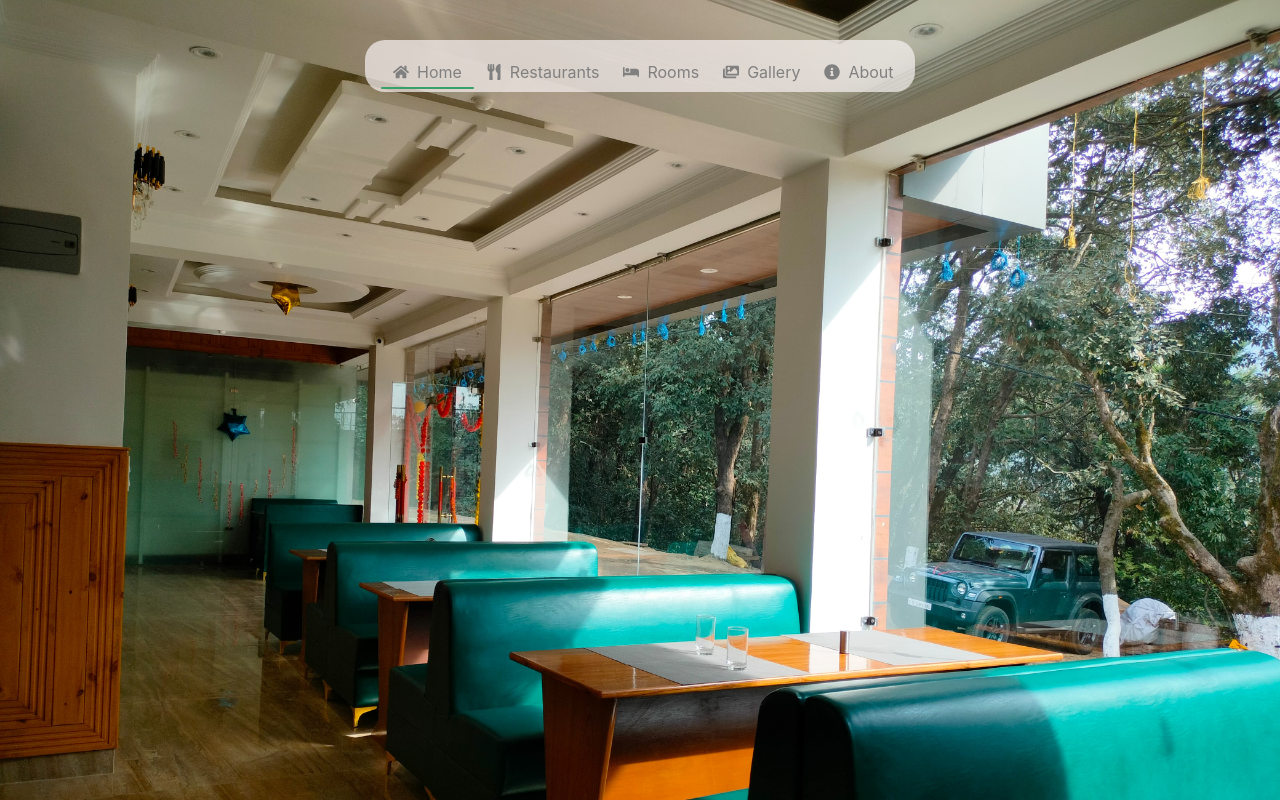
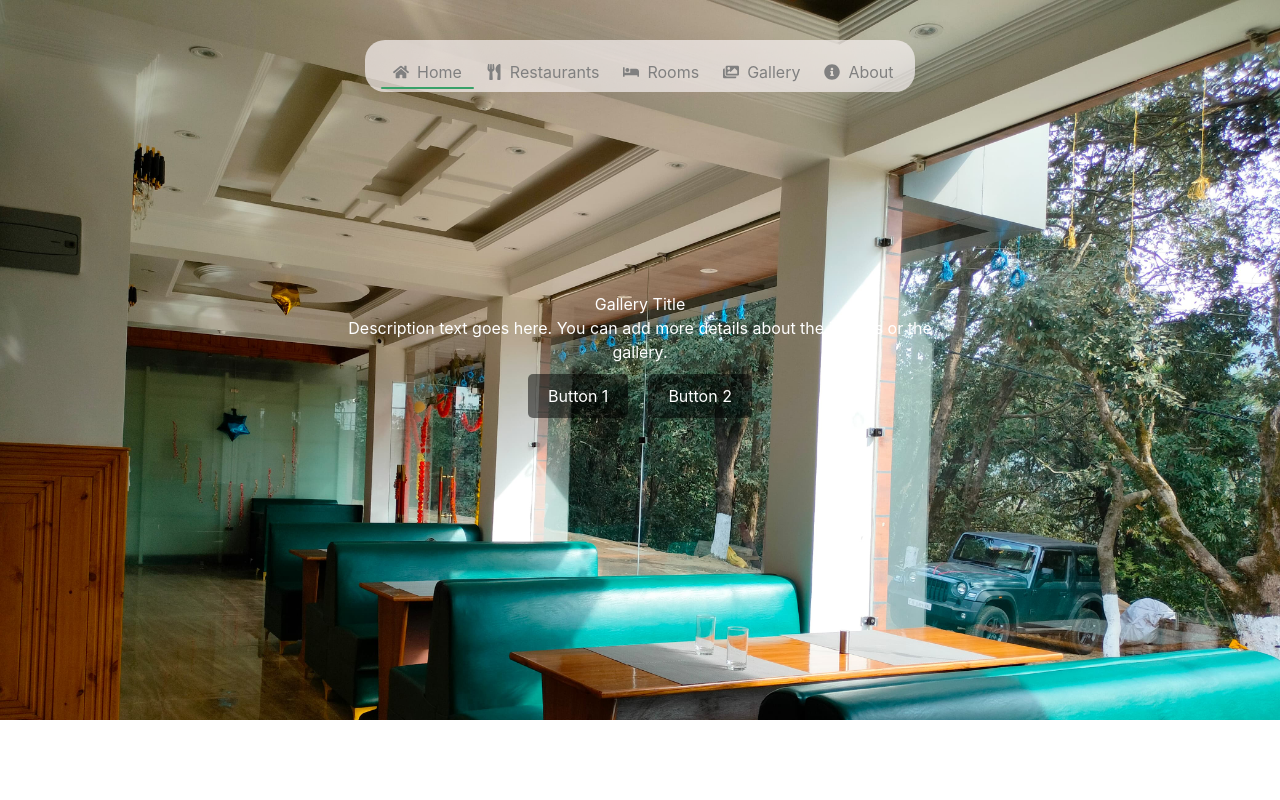
Before and after one commit to vanshika704/foresthills1, a React (Vite) app: page / in a window 1280 px wide. Shown: the top 800 px of the page. Built offline with nearby package versions, Linux system fonts and the light colour scheme.

Commit message:
something fine

```diff
--- a/src/pages/backgroundCarousel.jsx
+++ b/src/pages/backgroundCarousel.jsx
@@ -1,7 +1,6 @@
-
 import AliceCarousel from 'react-alice-carousel';
 import 'react-alice-carousel/lib/alice-carousel.css';
-import "../index.css";
+
 import restaurant1 from '../assets/gallery/restaurant/1.jpeg';
 import restaurant2 from '../assets/gallery/restaurant/2.jpeg';
 import rooms1 from '../assets/gallery/rooms/1.jpeg';
@@ -28,6 +27,7 @@ const Gallery = () => {
   ));
 
   return (
+    <div className="gallery-container">
       <AliceCarousel
         animationType="fadeout"
         animationDuration={3000}
@@ -38,6 +38,13 @@ const Gallery = () => {
         mouseTracking
         items={renderedItems}
       />
+      <div className="overlay-content">
+        <h1>Gallery Title</h1>
+        <p>Description text goes here. You can add more details about the images or the gallery.</p>
+        <button className="gallery-button">Button 1</button>
+        <button className="gallery-button">Button 2</button>
+      </div>
+    </div>
   );
 };
 
```
Lines whose indentation alone changed are shown as unchanged.
